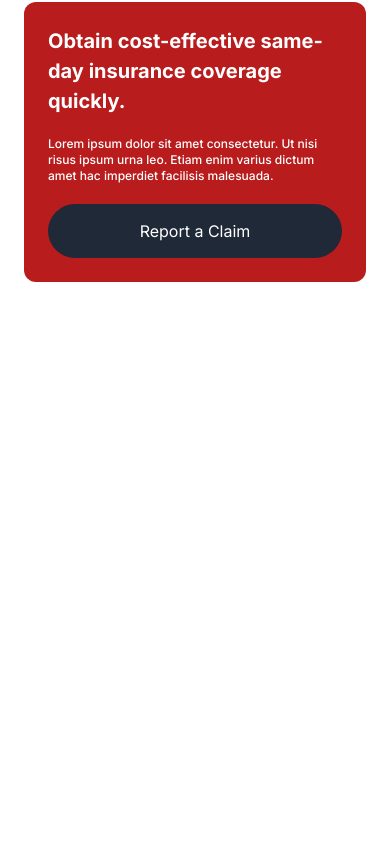
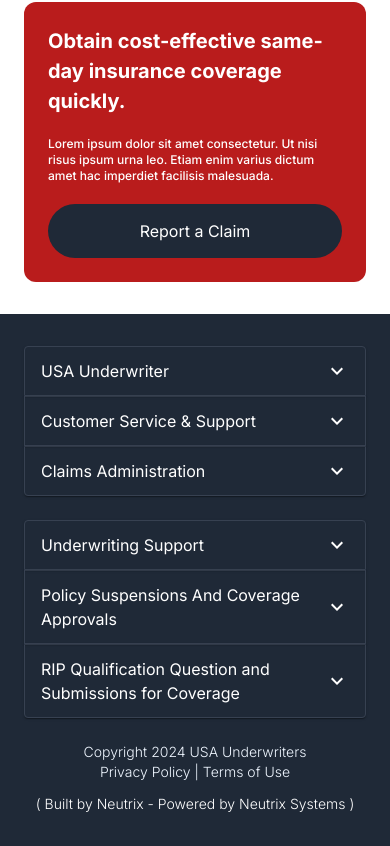
Before and after one commit to Farhad16/daniyal-app, a Next.js app: page / in a window 390 px wide. Shown: the part 1082-1928 px from the top of the page. Before the commit the page ends 1456 px from the top, so only its background shows below. Built offline with nearby package versions, Linux system fonts and the light colour scheme.

Commit message:
feat: footer section done - mobile ui done - mobile responsive done

```diff
--- a/app/globals.css
+++ b/app/globals.css
@@ -48,3 +48,16 @@
   border-radius: 50%;
   display: flex;
 }
+
+.MuiAccordion-root {
+  background: transparent !important;
+  color: #fff !important;
+  border: 1px solid #374151 !important;
+  font-size: 16px !important;
+  margin: 0 !important;
+}
+
+.MuiCollapse-root {
+  background: #111827 !important;
+  color: #e5e7eb !important;
+}
--- a/app/page.tsx
+++ b/app/page.tsx
@@ -6,7 +6,7 @@
 
 export default function Home() {
   return (
-    <main className="flex flex-col items-center justify-center pb-[60px]">
+    <main className="flex flex-col items-center justify-center sm:pb-[50px]">
       <Navbar />
       <Banner />
       <Feature />
--- /dev/null
+++ b/components/shared/Footer/AccordianFooter.tsx
@@ -0,0 +1,54 @@
+import * as React from "react";
+import Accordion from "@mui/material/Accordion";
+import AccordionSummary from "@mui/material/AccordionSummary";
+import AccordionDetails from "@mui/material/AccordionDetails";
+import ExpandMoreIcon from "@mui/icons-material/ExpandMore";
+import { mobileFooterOne, mobileFooterTwo } from "@/constance/footer-content";
+import FooterContent from "./FooterContent";
+
+export default function AccordionFooter() {
+  return (
+    <>
+      <div>
+        {mobileFooterOne.map((sec) => (
+          <Accordion key={sec.id}>
+            <AccordionSummary
+              expandIcon={<ExpandMoreIcon sx={{ color: "white" }} />}
+              aria-controls="panel1-content"
+              id="panel1-header"
+            >
+              {sec.title}
+            </AccordionSummary>
+            {sec.content && (
+              <AccordionDetails>
+                {sec.content.map((content) => (
+                  <FooterContent text={content.text} key={content.id} />
+                ))}
+              </AccordionDetails>
+            )}
+          </Accordion>
+        ))}
+      </div>
+      <div className="mt-6">
+        {mobileFooterTwo.map((sec) => (
+          <Accordion key={sec.id}>
+            <AccordionSummary
+              expandIcon={<ExpandMoreIcon sx={{ color: "white" }} />}
+              aria-controls="panel1-content"
+              id="panel1-header"
+            >
+              {sec.title}
+            </AccordionSummary>
+            {sec.content && (
+              <AccordionDetails>
+                {sec.content.map((content) => (
+                  <FooterContent text={content.text} key={content.id} />
+                ))}
+              </AccordionDetails>
+            )}
+          </Accordion>
+        ))}
+      </div>
+    </>
+  );
+}
--- a/components/shared/Footer/index.tsx
+++ b/components/shared/Footer/index.tsx
@@ -1,6 +1,7 @@
 import { footerSectionOne, footerSectionTwo } from "@/constance/footer-content";
 import React from "react";
 import FooterContent from "./FooterContent";
+import AccordionFooter from "./AccordianFooter";
 
 const FooterTitle = ({ title }: any) => {
   return (
@@ -76,9 +77,16 @@
         </div>
       </div>
 
-      <div className="flex sm:hidden flex-col">
-        <div className="bg-gray-800 px-6 sm:px-[60px] xl:px-[100px]"></div>
-        <div className="bg-gray-100 px-6 sm:px-[60px] xl:px-[100px]"></div>
+      <div className="flex sm:hidden flex-col w-full px-6 sm:px-[60px] xl:px-[100px] py-8 bg-gray-800">
+        <AccordionFooter />
+        <div className="flex flex-col items-center justify-center mt-6 text-white text-sm font-light">
+          <p className="text-blue-50 mb-3 text-center">
+            Copyright {new Date().getFullYear()} USA Underwriters
+            <br />
+            Privacy Policy | Terms of Use
+          </p>
+          <p>( Built by Neutrix - Powered by Neutrix Systems )</p>
+        </div>
       </div>
     </>
   );
--- a/constance/footer-content.ts
+++ b/constance/footer-content.ts
@@ -109,6 +109,121 @@
   },
   {
     id: 3,
-    title: "PIP Qualification Question and Submissions for Coverage",
+    title: "RIP Qualification Question and Submissions for Coverage",
   },
 ];
+
+export const mobileFooterOne = [
+  {
+    id: 1,
+    title: "USA Underwriter",
+    content: [
+      {
+        id: 1,
+        icon: "",
+        text: "NAIC #: 30457",
+      },
+      {
+        id: 2,
+        icon: "",
+        text: "P.O. Box 2426",
+      },
+      {
+        id: 3,
+        icon: "",
+        text: "Rancho Cucamonga, CA, 91729",
+      },
+    ],
+  },
+  {
+    id: 2,
+    title: "Customer Service & Support",
+    content: [
+      {
+        id: 1,
+        icon: "clock.png",
+        text: "Monday - Friday, 9:00 am - 6:00 pm ET",
+      },
+      {
+        id: 2,
+        icon: "phone.png",
+        text: "+1 (248) 541-2800",
+      },
+      {
+        id: 3,
+        icon: "email.png",
+        text: "customerservice@usaunderwriters.com",
+      },
+    ],
+  },
+  {
+    id: 3,
+    title: "Claims Administration",
+    content: [
+      {
+        id: 1,
+        icon: "clock.png",
+        text: "Monday - Friday, 9:00 am - 6:00 pm ET",
+      },
+      {
+        id: 2,
+        icon: "phone.png",
+        text: "+1 (855) 230-1656",
+      },
+      {
+        id: 3,
+        icon: "map.png",
+        text: "P.O. Box 647 | Battle Creek, MI 49016",
+      },
+    ],
+  },
+];
+
+export const mobileFooterTwo = [
+  {
+    id: 1,
+    title: "Underwriting Support",
+    content: [
+      {
+        id: 1,
+        icon: "clock.png",
+        text: "Monday - Friday, 9:00 am - 6:00 pm ET",
+      },
+      {
+        id: 2,
+        icon: "phone.png",
+        text: "+1 (248) 541-2800",
+      },
+      {
+        id: 3,
+        icon: "email.png",
+        text: "customerservice@usaunderwriters.com",
+      },
+    ],
+  },
+  {
+    id: 2,
+    title: "Policy Suspensions And Coverage Approvals",
+    content: [
+      {
+        id: 1,
+        icon: "clock.png",
+        text: "Monday - Friday, 9:00 am - 6:00 pm ET",
+      },
+      {
+        id: 2,
+        icon: "phone.png",
+        text: "+1 (248) 541-2800",
+      },
+      {
+        id: 3,
+        icon: "email.png",
+        text: "policybinding@usaunderwriters.com",
+      },
+    ],
+  },
+  {
+    id: 3,
+    title: "RIP Qualification Question and Submissions for Coverage",
+  },
+];
```
